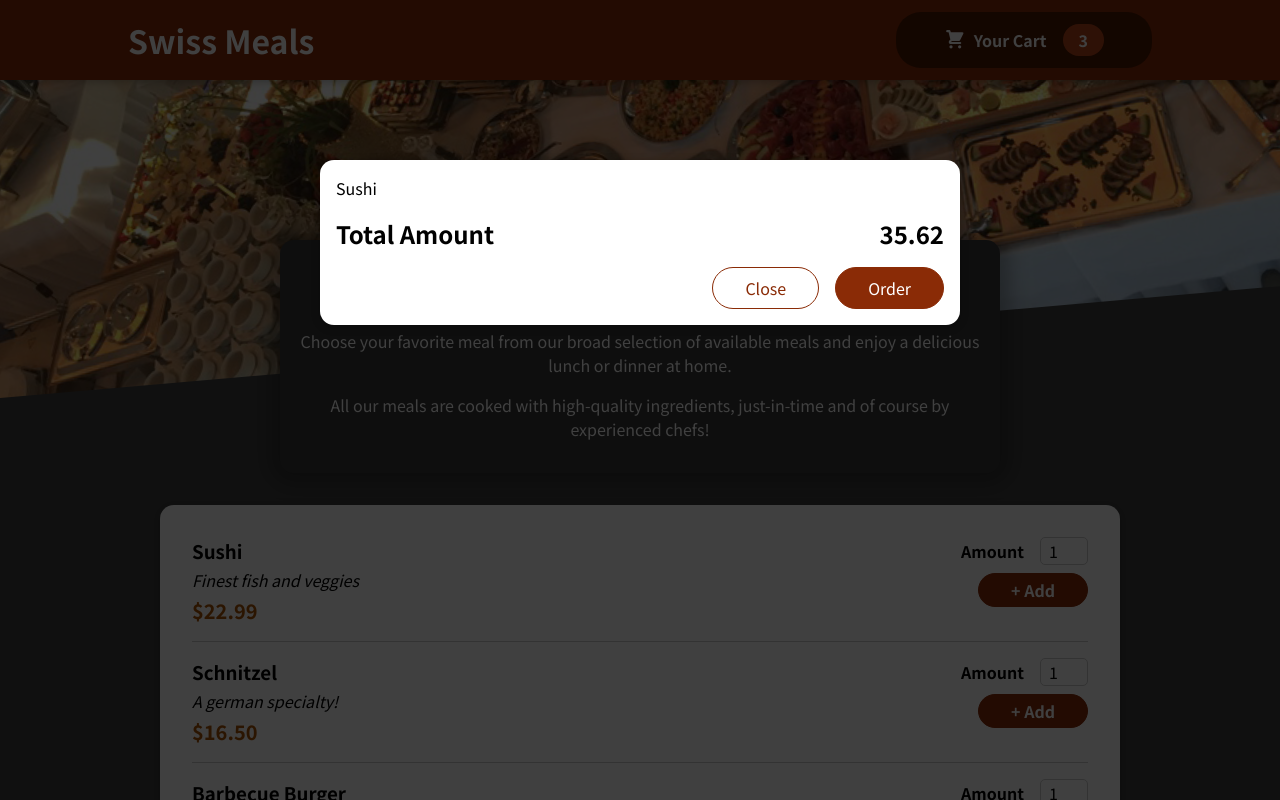
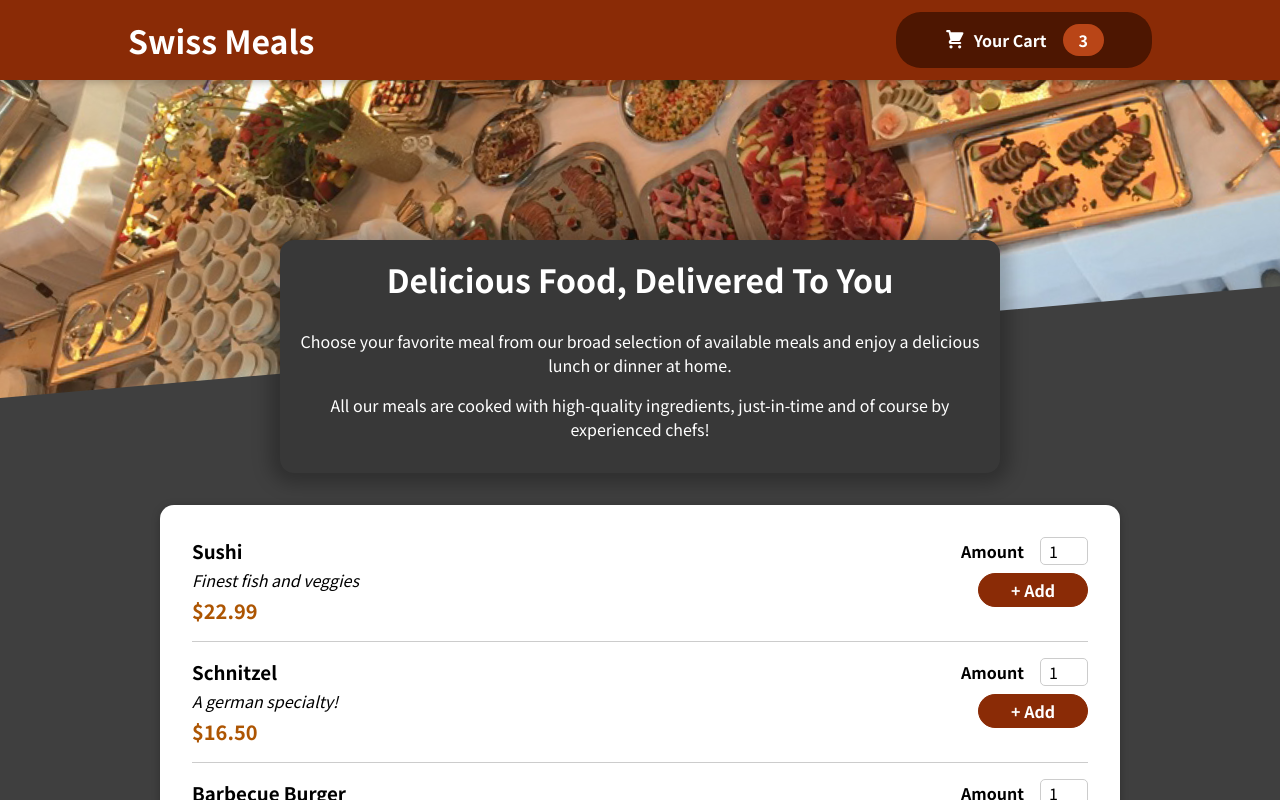
Before and after one commit to Rajat124/restaurant-app, a React (Create React App) app: page / in a window 1280 px wide. Shown: the top 800 px of the page. Built offline with nearby package versions, Linux system fonts and the light colour scheme.

Commit message:
Cart Open and Close functionality

```diff
--- a/src/App.js
+++ b/src/App.js
@@ -1,13 +1,23 @@
-import { Fragment } from "react";
+import { Fragment, useState } from "react";
 import Header from "./components/Layout/Header";
 import Meals from "./components/Meals/Meals";
 import Cart from "./components/Cart/Cart";
 
 function App() {
+  const [cartInShow, setCartInShow] = useState(false);
+
+  const showCartHandler = () => {
+    setCartInShow(true);
+  };
+
+  const hideCartHandler = () => {
+    setCartInShow(false);
+  };
+
   return (
     <Fragment>
-      <Cart />
-      <Header />
+      {cartInShow && <Cart onClose={hideCartHandler} />}
+      <Header onShowCart={showCartHandler} />
       <main>
         <Meals />
       </main>
--- a/src/components/Cart/Cart.js
+++ b/src/components/Cart/Cart.js
@@ -11,14 +11,16 @@
   );
 
   return (
-    <Modal>
+    <Modal onClose={props.onClose}>
       {cartItems}
       <div className={classes.total}>
         <span>Total Amount</span>
         <span>35.62</span>
       </div>
       <div className={classes.actions}>
-        <button className={classes["button--alt"]}>Close</button>
+        <button onClick={props.onClose} className={classes["button--alt"]}>
+          Close
+        </button>
         <button className={classes.button}>Order</button>
       </div>
     </Modal>
--- a/src/components/Layout/Header.js
+++ b/src/components/Layout/Header.js
@@ -3,12 +3,12 @@
 import classes from "./Header.module.css";
 import HeaderCartButton from "./HeaderCartButton";
 
-const Header = () => {
+const Header = (props) => {
   return (
     <Fragment>
       <header className={classes.header}>
         <h1>Swiss Meals</h1>
-        <HeaderCartButton />
+        <HeaderCartButton onClick={props.onShowCart} />
       </header>
       <div className={classes["main-image"]}>
         <img src={meals} alt="meals Table" />
--- a/src/components/Layout/HeaderCartButton.js
+++ b/src/components/Layout/HeaderCartButton.js
@@ -1,9 +1,9 @@
 import CartIcon from "../Cart/CartIcon";
 import classes from "./HeaderCartButton.module.css";
 
-const HeaderCartButton = () => {
+const HeaderCartButton = (props) => {
   return (
-    <button className={classes.button}>
+    <button onClick={props.onClick} className={classes.button}>
       <span className={classes.icon}>
         <CartIcon />
       </span>
--- a/src/components/UI/Modal.js
+++ b/src/components/UI/Modal.js
@@ -2,8 +2,8 @@
 import ReactDOM from "react-dom";
 import classes from "./Modal.module.css";
 
-const Backdrop = () => {
-  return <div className={classes.backdrop}></div>;
+const Backdrop = (props) => {
+  return <div onClick={props.onClose} className={classes.backdrop}></div>;
 };
 
 const ModalOverlay = (props) => {
@@ -19,7 +19,10 @@
 const Modal = (props) => {
   return (
     <Fragment>
-      {ReactDOM.createPortal(<Backdrop />, portalElement)}
+      {ReactDOM.createPortal(
+        <Backdrop onClose={props.onClose} />,
+        portalElement
+      )}
       {ReactDOM.createPortal(
         <ModalOverlay>{props.children}</ModalOverlay>,
         portalElement
```
